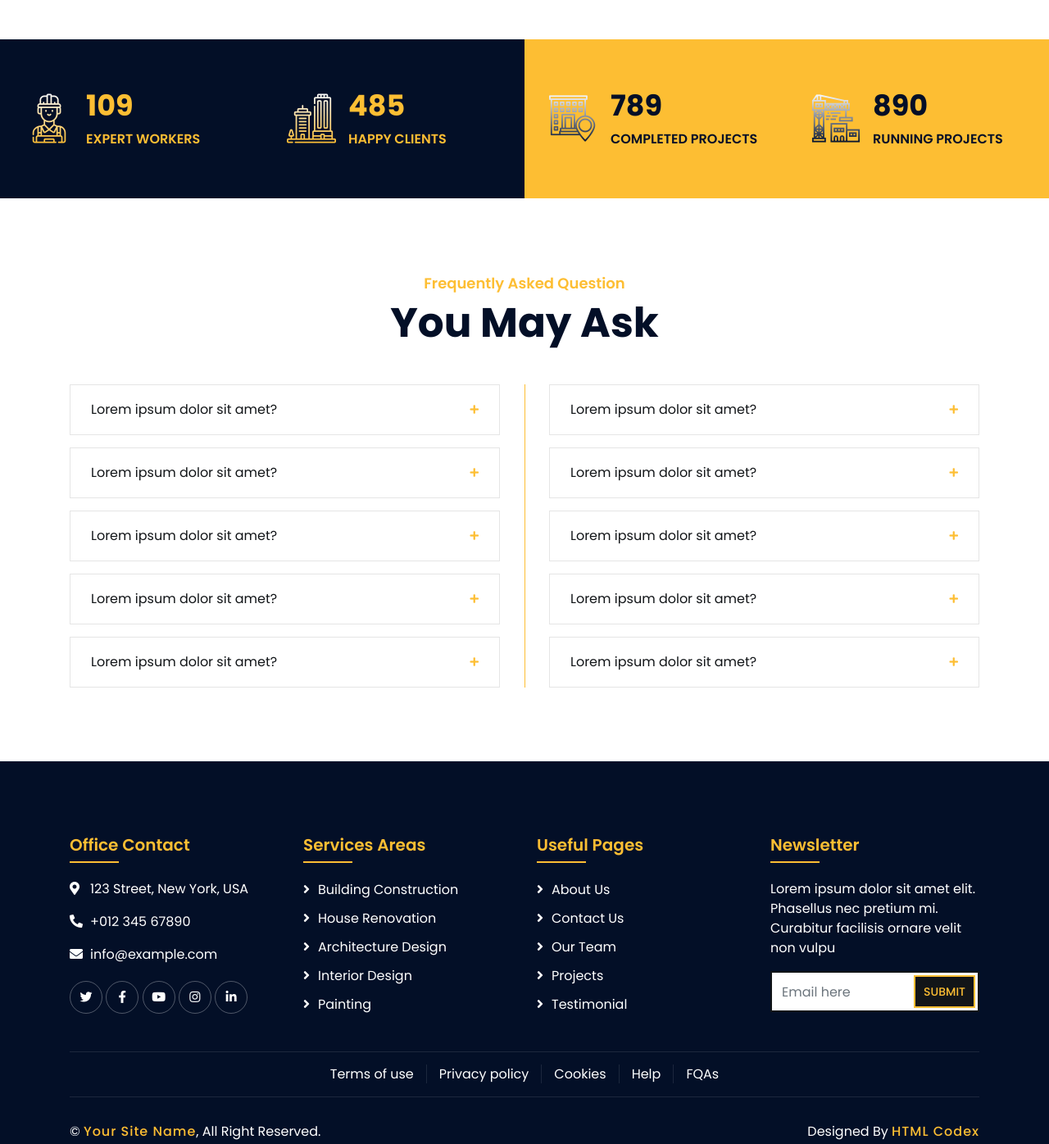
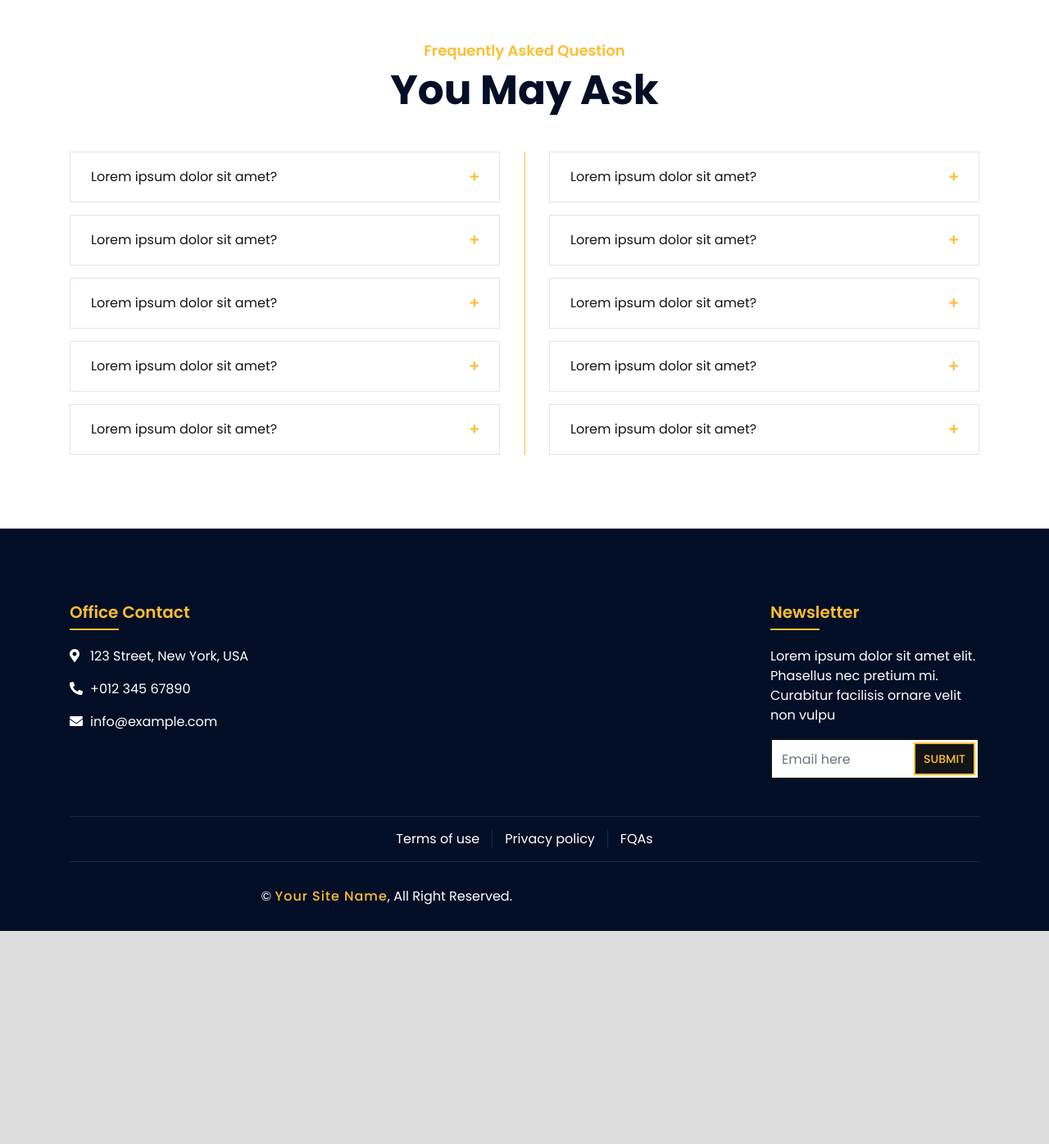
Before and after one commit to azekoiir/BNKV, a plain HTML site: page about.html in a window 1280 px wide. Shown: the part 1121-2517 px from the top of the page at 82% size. After the commit the page ends 2257 px from the top, so only its background shows below. Drawn offline with nearby package versions, Linux system fonts and the light colour scheme.

Commit message:
Update about.html

```diff
--- a/about.html
+++ b/about.html
@@ -96,20 +96,10 @@
                             <div class="navbar-nav mr-auto">
                                 <a href="index.html" class="nav-item nav-link">Home</a>
                                 <a href="about.html" class="nav-item nav-link active">About</a>
-                                <a href="service.html" class="nav-item nav-link">Service</a>
-                                <a href="team.html" class="nav-item nav-link">Team</a>
-                                <a href="portfolio.html" class="nav-item nav-link">Project</a>
-                                <div class="nav-item dropdown">
-                                    <a href="#" class="nav-link dropdown-toggle" data-toggle="dropdown">Pages</a>
-                                    <div class="dropdown-menu">
-                                        <a href="blog.html" class="dropdown-item">Blog Page</a>
-                                        <a href="single.html" class="dropdown-item">Single Page</a>
-                                    </div>
-                                </div>
                                 <a href="contact.html" class="nav-item nav-link">Contact</a>
                             </div>
                             <div class="ml-auto">
-                                <a class="btn" href="#">Get A Quote</a>
+                                <a class="btn" mailto="devis@bnkvigilance.io">Get A Quote</a>
                             </div>
                         </div>
                     </nav>
@@ -163,60 +153,6 @@
                 </div>
             </div>
             <!-- About End -->
-
-
-            <!-- Fact Start -->
-            <div class="fact">
-                <div class="container-fluid">
-                    <div class="row counters">
-                        <div class="col-md-6 fact-left wow slideInLeft">
-                            <div class="row">
-                                <div class="col-6">
-                                    <div class="fact-icon">
-                                        <i class="flaticon-worker"></i>
-                                    </div>
-                                    <div class="fact-text">
-                                        <h2 data-toggle="counter-up">109</h2>
-                                        <p>Expert Workers</p>
-                                    </div>
-                                </div>
-                                <div class="col-6">
-                                    <div class="fact-icon">
-                                        <i class="flaticon-building"></i>
-                                    </div>
-                                    <div class="fact-text">
-                                        <h2 data-toggle="counter-up">485</h2>
-                                        <p>Happy Clients</p>
-                                    </div>
-                                </div>
-                            </div>
-                        </div>
-                        <div class="col-md-6 fact-right wow slideInRight">
-                            <div class="row">
-                                <div class="col-6">
-                                    <div class="fact-icon">
-                                        <i class="flaticon-address"></i>
-                                    </div>
-                                    <div class="fact-text">
-                                        <h2 data-toggle="counter-up">789</h2>
-                                        <p>Completed Projects</p>
-                                    </div>
-                                </div>
-                                <div class="col-6">
-                                    <div class="fact-icon">
-                                        <i class="flaticon-crane"></i>
-                                    </div>
-                                    <div class="fact-text">
-                                        <h2 data-toggle="counter-up">890</h2>
-                                        <p>Running Projects</p>
-                                    </div>
-                                </div>
-                            </div>
-                        </div>
-                    </div>
-                </div>
-            </div>
-            <!-- Fact End -->
 
 
             <!-- FAQs Start -->
@@ -364,40 +300,13 @@
             <!-- Footer Start -->
             <div class="footer wow fadeIn" data-wow-delay="0.3s">
                 <div class="container">
-                    <div class="row">
+                    <div class="row" style="display: flex; justify-content: space-between;">
                         <div class="col-md-6 col-lg-3">
                             <div class="footer-contact">
                                 <h2>Office Contact</h2>
                                 <p><i class="fa fa-map-marker-alt"></i>123 Street, New York, USA</p>
                                 <p><i class="fa fa-phone-alt"></i>+012 345 67890</p>
                                 <p><i class="fa fa-envelope"></i>info@example.com</p>
-                                <div class="footer-social">
-                                    <a href=""><i class="fab fa-twitter"></i></a>
-                                    <a href=""><i class="fab fa-facebook-f"></i></a>
-                                    <a href=""><i class="fab fa-youtube"></i></a>
-                                    <a href=""><i class="fab fa-instagram"></i></a>
-                                    <a href=""><i class="fab fa-linkedin-in"></i></a>
-                                </div>
-                            </div>
-                        </div>
-                        <div class="col-md-6 col-lg-3">
-                            <div class="footer-link">
-                                <h2>Services Areas</h2>
-                                <a href="">Building Construction</a>
-                                <a href="">House Renovation</a>
-                                <a href="">Architecture Design</a>
-                                <a href="">Interior Design</a>
-                                <a href="">Painting</a>
-                            </div>
-                        </div>
-                        <div class="col-md-6 col-lg-3">
-                            <div class="footer-link">
-                                <h2>Useful Pages</h2>
-                                <a href="">About Us</a>
-                                <a href="">Contact Us</a>
-                                <a href="">Our Team</a>
-                                <a href="">Projects</a>
-                                <a href="">Testimonial</a>
                             </div>
                         </div>
                         <div class="col-md-6 col-lg-3">
@@ -416,20 +325,15 @@
                 </div>
                 <div class="container footer-menu">
                     <div class="f-menu">
-                        <a href="">Terms of use</a>
-                        <a href="">Privacy policy</a>
-                        <a href="">Cookies</a>
-                        <a href="">Help</a>
-                        <a href="">FQAs</a>
+                        <a href="terms.html">Terms of use</a>
+                        <a href="privacy.html">Privacy policy</a>
+                        <a href="about.html">FQAs</a>
                     </div>
                 </div>
                 <div class="container copyright">
                     <div class="row">
                         <div class="col-md-6">
                             <p>&copy; <a href="#">Your Site Name</a>, All Right Reserved.</p>
-                        </div>
-                        <div class="col-md-6">
-                            <p>Designed By <a href="https://htmlcodex.com">HTML Codex</a></p>
                         </div>
                     </div>
                 </div>
```
